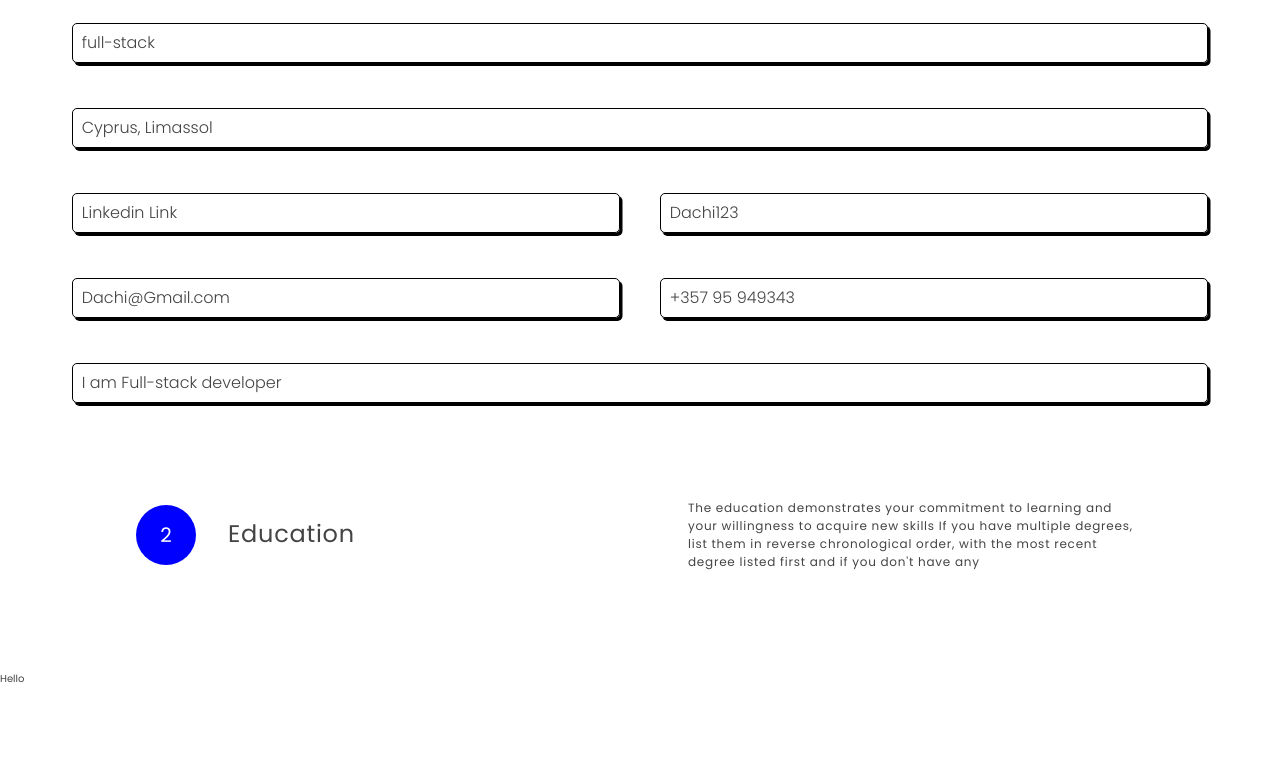
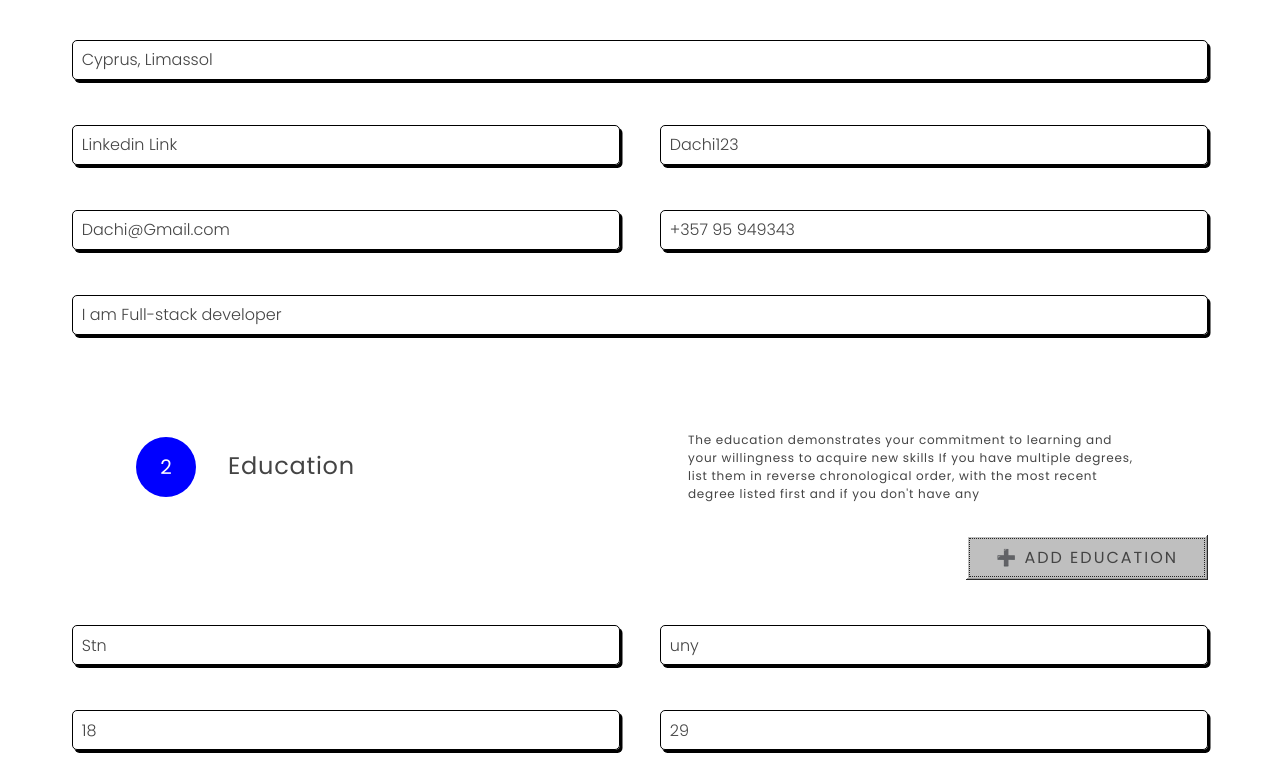
Before and after one commit to dachiko1233/CV-builder, a React (Vite) app: page / in a window 1280 px wide. Shown: the part 950-1732 px from the top of the page. Before the commit the page ends 1637 px from the top, so only its background shows below. Built offline with nearby package versions, Linux system fonts and the light colour scheme.

Commit message:
initial commit

```diff
--- a/src/components/Button.jsx
+++ b/src/components/Button.jsx
@@ -1,9 +1,10 @@
 import React from 'react';
 
-function Button({ button, icon }) {
+function Button({ button, onClick, close }) {
   return (
-    <button className="btn-nav">
-      {icon} {button}
+    <button onClick={onClick} className="btn-nav">
+      {button}
+      {close}
     </button>
   );
 }
--- /dev/null
+++ b/src/components/DeleteBtn.jsx
@@ -0,0 +1,7 @@
+import React from 'react';
+
+function DeleteBtn() {
+  return <div>DeleteBtn</div>;
+}
+
+export default DeleteBtn;
--- a/src/components/Editor.jsx
+++ b/src/components/Editor.jsx
@@ -6,7 +6,7 @@ import Button from './Button';
 import { useBuilder } from '../context/CVProvider';
 
 function Editor() {
-  const { setOpen } = useBuilder();
+  const { open, handleShowInputs } = useBuilder();
   return (
     <div>
       <NavBar />
@@ -19,7 +19,6 @@ function Editor() {
             introduce yourself, highlight your skills, and provide a brief
             summary of your career goals."
       />
-
       <div className="inp-grid container">
         <Inputs
           id="cv-name"
@@ -76,15 +75,13 @@ function Editor() {
         title="Education"
         text="The education demonstrates your commitment to learning and your willingness to acquire new skills If you have multiple degrees, list them in reverse chronological order, with the most recent degree listed first and if you don't have any "
       />
-
-      {!open ? (
-        <>
       <div className=" btn-style container ">
         <Button
-              icon={<i class="fa-solid fa-plus"></i>}
-              button="Add more education"
+          onClick={handleShowInputs}
+          close={open ? '➖ Close education' : '➕ Add education'}
         />
       </div>
+
       <div className="edc-grid container">
         <Inputs
           id="ed-School"
@@ -100,12 +97,28 @@ function Editor() {
           pla="Degree, certification or title"
         />
 
+        <Inputs id="ed-star" text="text" name="strdate" pla="Starting date" />
+
+        <Inputs id="ed-enddate" text="text" name="enddate" pla="Ending date" />
+      </div>
+
+      {open && (
+        <div className="edc-grid container">
           <Inputs
-              id="ed-star"
+            id="ed-School"
             text="text"
-              name="strdate"
-              pla="Starting date"
+            name="school"
+            pla="Type your shchool name"
           />
+
+          <Inputs
+            id="ed-degre"
+            text="text"
+            name="degree"
+            pla="Degree, certification or title"
+          />
+
+          <Inputs id="ed-star" text="text" name="strdate" pla="Starting date" />
 
           <Inputs
             id="ed-enddate"
@@ -113,10 +126,7 @@ function Editor() {
             name="enddate"
             pla="Ending date"
           />
-          </div>{' '}
-        </>
-      ) : (
-        <p>Hello</p>
+        </div>
       )}
     </div>
   );
--- a/src/context/CVProvider.jsx
+++ b/src/context/CVProvider.jsx
@@ -9,7 +9,7 @@ const pic =
 function CVProvider({ children }) {
   //useState for General information
   const [form, setForm] = useState({
-    name: 'Johnny',
+    name: 'xvale delete bnt unda gakeTo education  ',
     lastname: 'Maisashvili',
     profession: 'full-stack',
     portfolio: 'Dachi123',
@@ -37,6 +37,10 @@ function CVProvider({ children }) {
     }));
   }
 
+  function handleShowInputs() {
+    setOpen((prev) => !prev);
+  }
+
   function handleFileChange(e) {
     const file = e.target.files[0];
     if (!file) return;
@@ -46,6 +50,8 @@ function CVProvider({ children }) {
 
     return () => URL.revokeObjectURL(objectUrl);
   }
+
+  function handleDelete(id) {}
 
   useEffect(() => {
     return () => {
@@ -62,7 +68,7 @@ function CVProvider({ children }) {
         handleFileChange,
         pic,
         open,
-        setOpen,
+        handleShowInputs,
       }}
     >
       {children}
--- a/src/index.css
+++ b/src/index.css
@@ -93,6 +93,7 @@ NavBar Style
 }
 
 .btn-nav {
+  display: inline-block;
   font-family: inherit;
   border: none;
   outline: 1px dotted rgb(37, 37, 37);
@@ -223,7 +224,7 @@ input Style
 
 .section-inp{
   padding: 0 9.6rem;
-  margin-bottom: 9.6rem;
+  margin-bottom: 3.2rem;
 }
 
 /* From Uiverse.io by Alaner-xs */
@@ -286,7 +287,7 @@ input Style
  display: grid;
  grid-template-columns: 1fr 1fr;
  gap: 9.6rem;
- margin-bottom: 10rem;
+ /* margin-bottom: 10rem; */
 }
 
 .inp-number{
@@ -355,7 +356,7 @@ label {
   grid-template-columns: 1fr 1fr;
   column-gap: 4rem;
   row-gap: 3rem;
-  margin-bottom: 9.6rem;
+  margin-bottom: 3.2rem
 }
 
 .inp-name{
```
Lines whose indentation alone changed are shown as unchanged.
